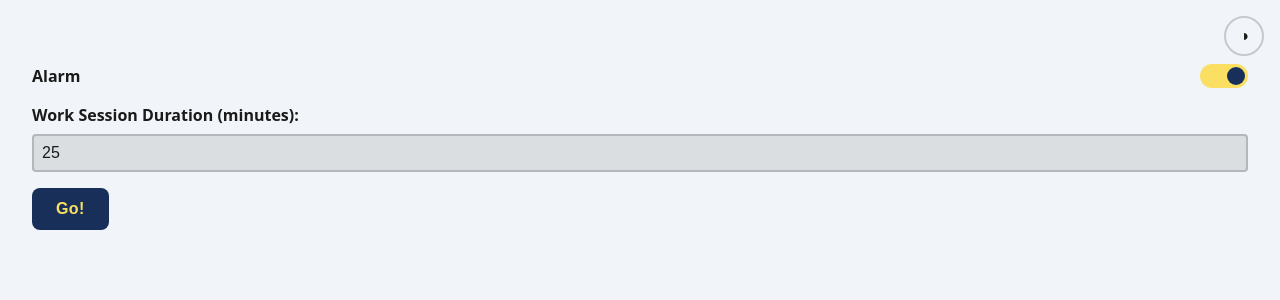
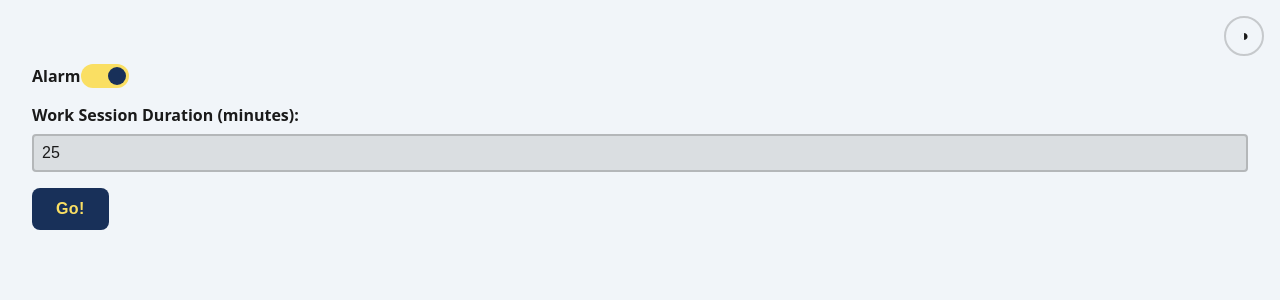
Before and after one commit to ethan-mfb/pomo, a React (Vite) app: page / in a window 1280 px wide. Shown: the top 300 px of the page. Built offline with nearby package versions, Linux system fonts and the light colour scheme.

Commit message:
refactor Toggle component styles to remove unnecessary justify-content property

```diff
--- a/src/components/Toggle.scss
+++ b/src/components/Toggle.scss
@@ -1,13 +1,13 @@
 .toggle-container {
   display: flex;
   align-items: center;
-  justify-content: space-between;
   margin-bottom: 1rem;
 
   .toggle-label {
     font-weight: 600;
     color: var(--color-fg);
     font-size: 1rem;
+    cursor: pointer;
   }
 
   .toggle-switch {
```
